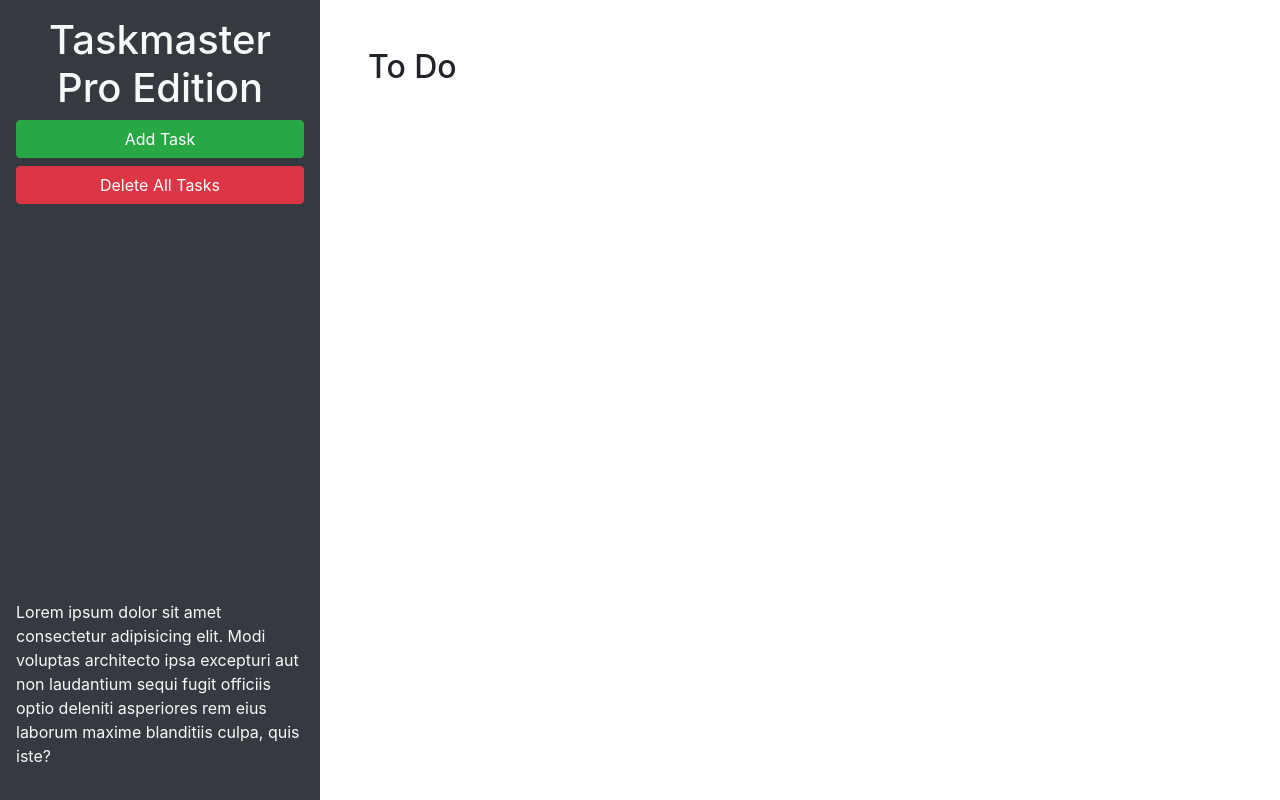
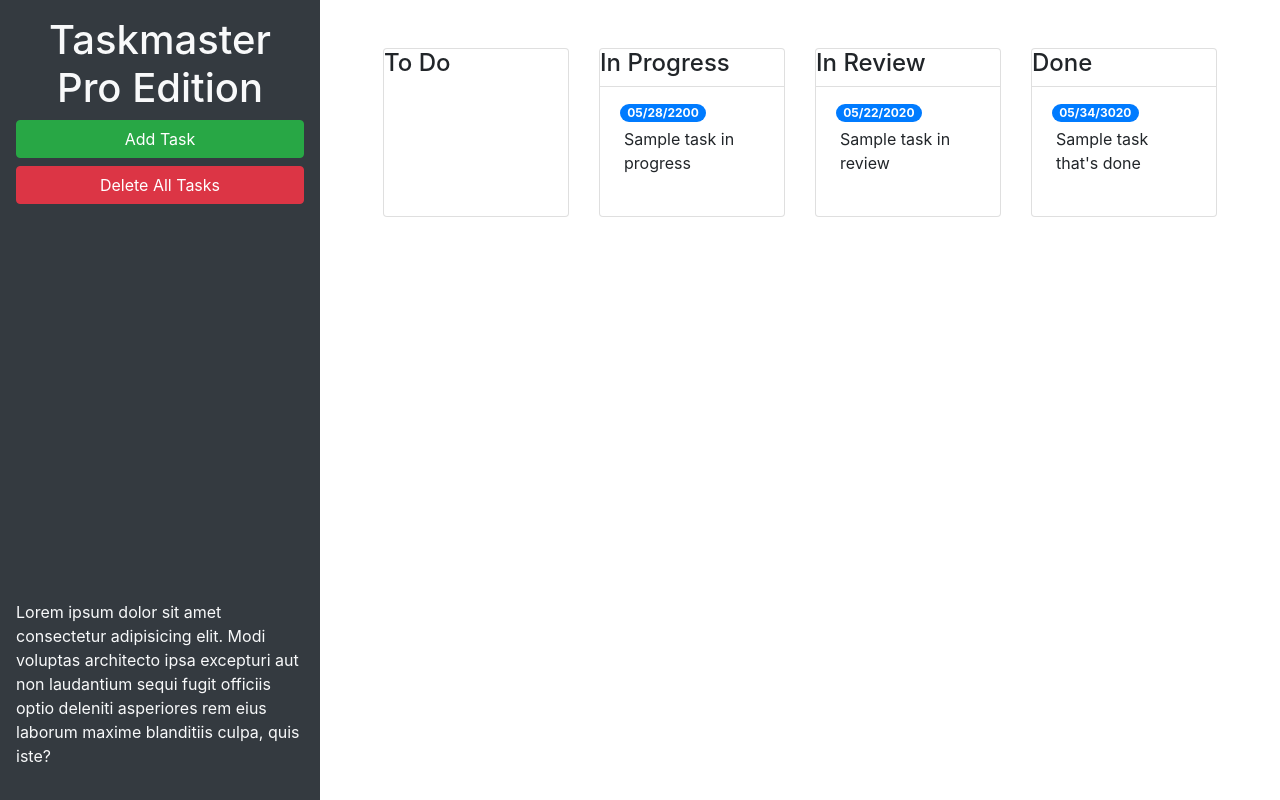
Before and after one commit to realchavezjuan/taskmaster-pro, a plain HTML site: page index.html in a window 1280 px wide. Drawn offline with nearby package versions, Linux system fonts and the light colour scheme.

Commit message:
added bootstrap classes

```diff
--- a/index.html
+++ b/index.html
@@ -24,9 +24,55 @@
       </p>
     </header>
     <main class="col-12 col-lg-9">
-      <div class="m-5">
-        <h2>To Do</h2>
-        <ul id="list-toDo" class="list-group"> </ul>
+      <div class="m-5 row justify-content-around">
+
+        <!-- todo -->
+        <div class = "col-12 col-md-6 col-xl-3 mb-3">
+          <div class="card">
+            <h4 class="header">To Do</h4>
+            <ul id="list-toDo" class="list-group list-group-flush"></ul>
+          </div>
+        </div>
+
+        <!-- in progress -->
+        <div class="col-12 col-md-6 col-xl-3 mb-3">
+          <div class="card">
+            <h4 class="header">In Progress</h4>
+            <ul id="list-inProgress" class ="list-group list-group-flush">
+              <li class="list-group-item">
+                <span class="badge badge-primary badge-pill">05/28/2200</span>
+                <p class="m-1">Sample task in progress</p>
+              </li>
+            </ul>
+          </div>
+        </div>
+
+        <!-- in review -->
+        <div class="col-12 col-md-6 col-xl-3 mb-3">
+          <div class="card">
+            <h4 class="header">In Review</h4>
+            <ul id="list-inReview" class="list-group list-group-flush">
+              <li class="list-group-item">
+                <span class="badge badge-primary badge-pill">05/22/2020</span>
+                <p class="m-1">Sample task in review</p>
+              </li>
+            </ul>
+          </div>
+        </div>
+
+        <!-- Done -->
+        <div class="col-12 col-md-6 col-xl-3 mb-3">
+          <div class="card">
+            <h4 class="Done">Done</h4>
+            <ul id="list-done" class="list-group list-group-flush">
+              <li class="list-group-item">
+                <span class="badge badge-primary badge-pill">05/34/3020</span>
+                <p class="m-1">Sample task that's done</p>
+              </li>
+            </ul>
+          </div>
+        </div>
+
       </div>
     </main>
   </div>
@@ -46,11 +92,11 @@
           <form>
             <div class="form-group">
               <label for="modalTaskDescription">Task description</label>
-              <textarea id="modalTaskDescription" rows="3"></textarea>
+              <textarea id="modalTaskDescription" rows="3" class="form-control"></textarea>
             </div>
             <div class="form-group">
               <label for="modalDueDate">Due date</label>
-              <input type="text" id="modalDueDate" placeholder="mm/dd/yyyy" autocomplete="off" />
+              <input type="text" id="modalDueDate" placeholder="mm/dd/yyyy" autocomplete="off" class="form-control" />
             </div>
           </form>
         </div>
```
